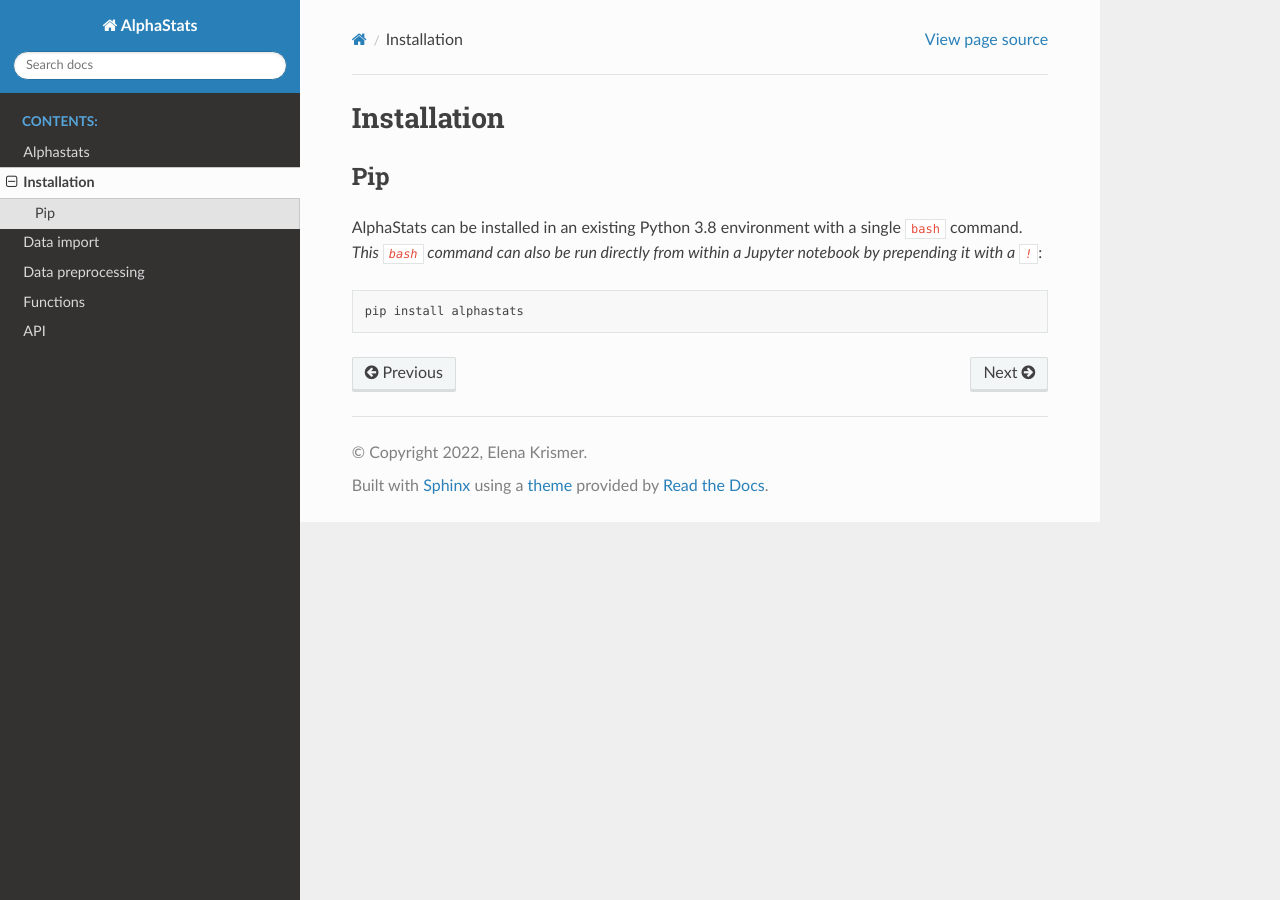
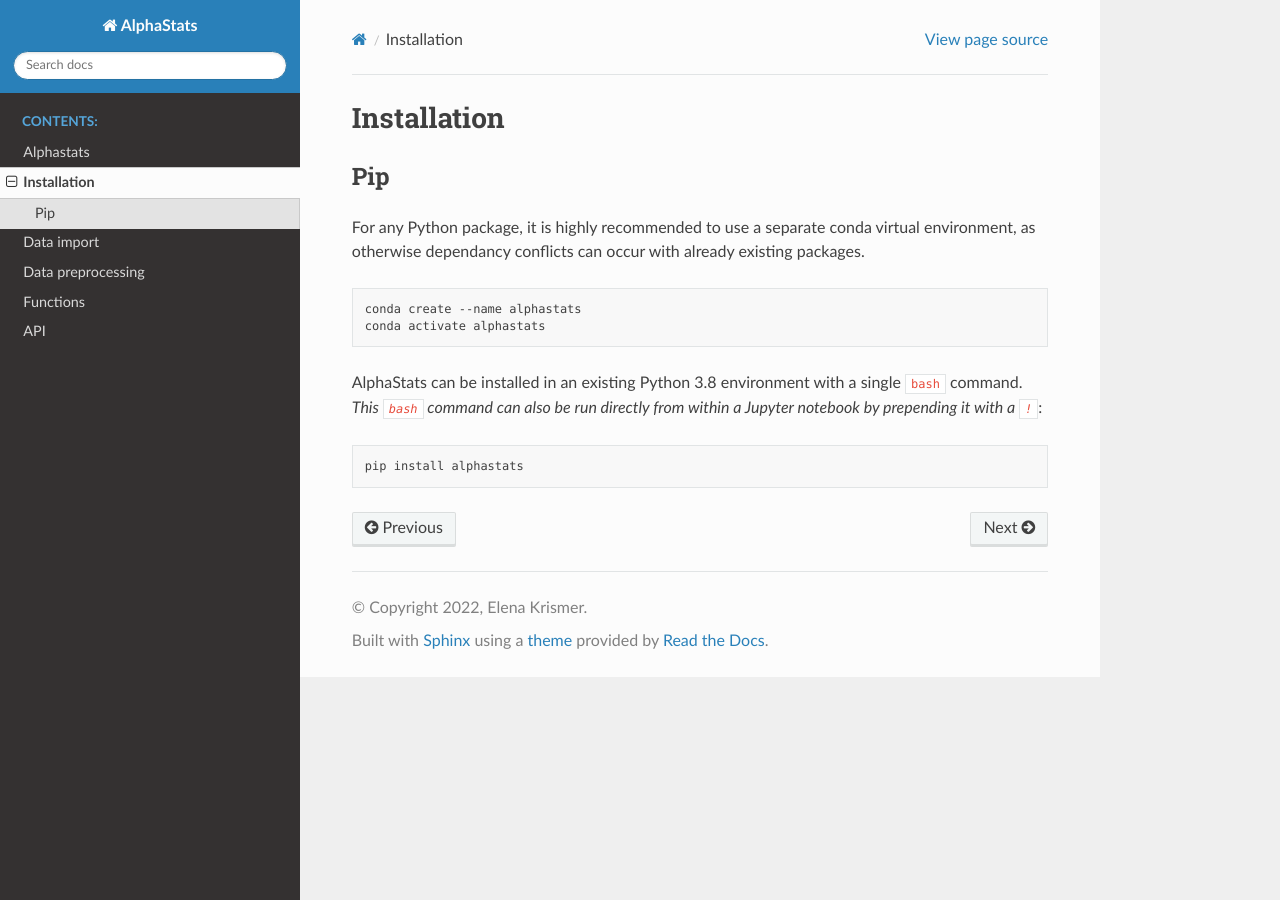
Before and after one commit to MannLabs/alphapeptstats, a Sphinx documentation site: the page built from docs/installation.md, in a window 1280 px wide. Built offline with Sphinx 7.4.7 and the Read the Docs theme 2.0.0, drawn with Linux system fonts in a browser that asks for light colours; pages that are not in the unit, such as notebooks, are missing from menus.

Commit message:
update docs

````diff
--- a/docs/installation.md
+++ b/docs/installation.md
@@ -1,6 +1,13 @@
 ## Installation
 
 ### Pip
+
+For any Python package, it is highly recommended to use a separate conda virtual environment, as otherwise dependancy conflicts can occur with already existing packages.
+
+```bash
+conda create --name alphastats
+conda activate alphastats
+```
 
 AlphaStats can be installed in an existing Python 3.8 environment with a single `bash` command. *This `bash` command can also be run directly from within a Jupyter notebook by prepending it with a `!`*:
 
````
Also changed, not shown: 8 other files.
